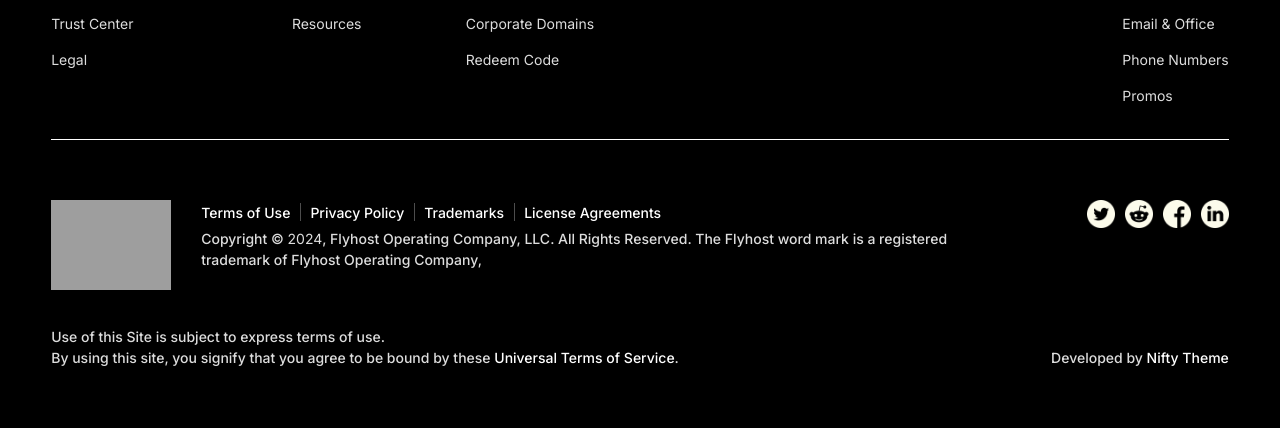
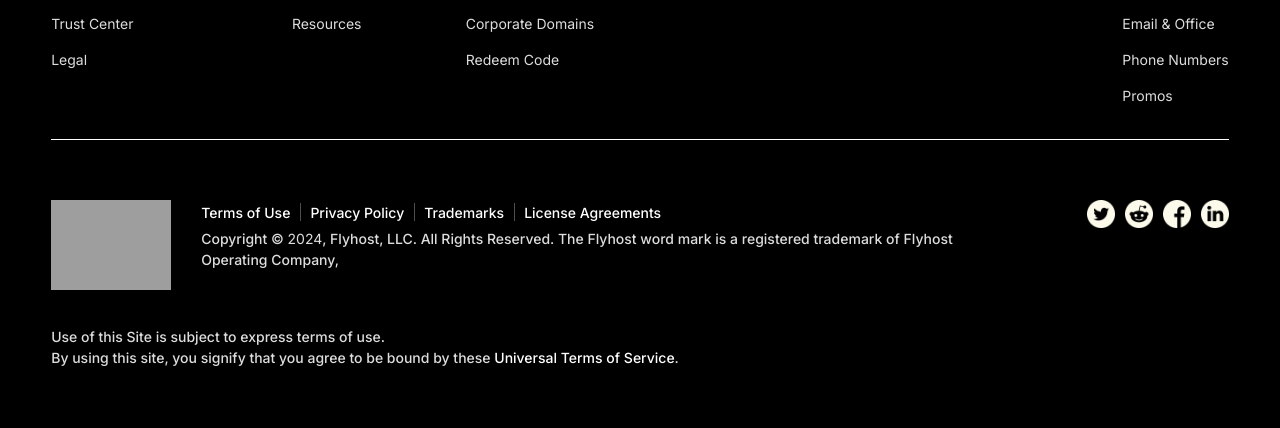
Before and after one commit to Flyhost/theme2025, a PHP site: page /domains.php in a window 1280 px wide. Shown: the part 5392-5820 px from the top of the page. Run offline with PHP 8.4, Linux system fonts and the light colour scheme; grey boxes are pictures that could not be loaded.

Commit message:
Update 2

```diff
--- a/templates/footer.inc.php
+++ b/templates/footer.inc.php
@@ -154,7 +154,7 @@
             <li><a href="#">License Agreements</a></li>
           </ul>
           <!-- para-3 -->
-          <p class="para-3">Copyright © <span id="year"></span>, Flyhost Operating Company, LLC. All Rights Reserved. The Flyhost word mark is a registered trademark of Flyhost Operating Company,</p>
+          <p class="para-3">Copyright © <span id="year"></span>, Flyhost, LLC. All Rights Reserved. The Flyhost word mark is a registered trademark of Flyhost Operating Company,</p>
         </div>
         <!-- social-list -->
         <ul class="social-list list-unstyled d-flex align-items-center justify-content-lg-end justify-content-center ml-lg-auto mt-lg-0 mt-2">
@@ -168,10 +168,7 @@
       <div class="content d-lg-flex align-items-end flex-wrap">
         <!-- para-3 -->
         <p class="para-3">Use of this Site is subject to express terms of use.<br>By using this site, you signify that you agree to be bound by these <a href="terms.php">Universal Terms of Service</a>.</p>
-        <!-- sign -->
-        <div class="signature ml-auto mt-lg-0 mt-1">
-          <p class="para-3">Developed by <a href="https://bit.ly/niftytheme_In1">Nifty Theme</a></p>
-        </div>
+
       </div>
     </div>
   </div>
--- a/templates/navbar.inc.php
+++ b/templates/navbar.inc.php
@@ -37,7 +37,7 @@
       </div>
       <!-- brand -->
       <a href="/" class="brand d-flex align-items-center">
-        <img src="assets/images/logo/logo-black.svg" class="img-fluid" alt="HostGate">
+        <img src="assets/images/logo/logo-black.svg" class="img-fluid" alt="Flyhost">
       </a>
       <!-- options -->
       <div class="options d-md-flex d-none align-items-center justify-content-end ml-auto">
@@ -77,7 +77,7 @@
             <!-- uddm-link-parent -->
             <li class="uddm-link-parent">
               <div class="title-2">New Customer</div>
-              <p class="para-2">New to HostGate? Create an account to get started today.</p>
+              <p class="para-2">New to Flyhost? Create an account to get started today.</p>
               <a href="register.php" class="uddm-link">Create an account</a>
             </li>
           </ul>
```
